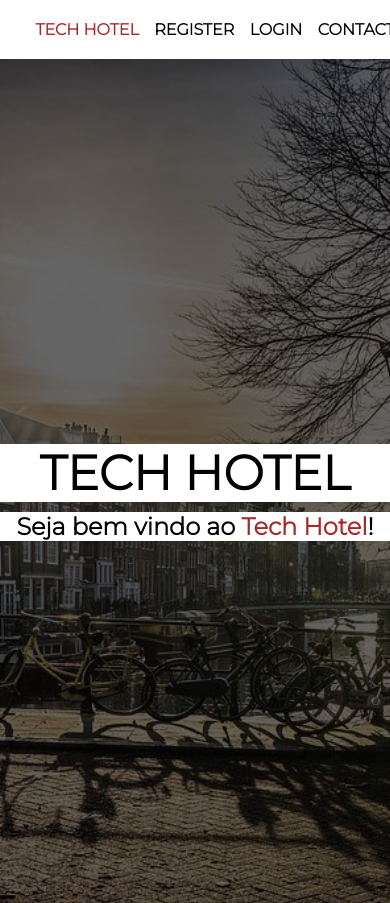
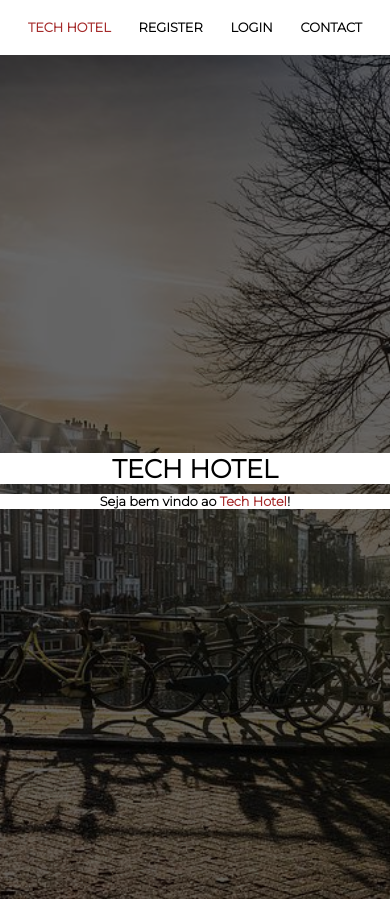
Before and after one commit to marianasaraiva/tech-hotel, a React (Create React App) app in the folder front-end/: page / in a window 390 px wide. Built offline with nearby package versions, Linux system fonts and the light colour scheme.

Commit message:
style: responsive design for component header and page home

```diff
--- a/front-end/src/components/Header/styles.js
+++ b/front-end/src/components/Header/styles.js
@@ -3,7 +3,7 @@ import styled from 'styled-components';
 export const NavBar = styled.header`
   display: flex;
   justify-content: space-evenly;
-  margin: 20px;
+  padding: 20px 0px;
   text-transform: uppercase;
   font-weight: 600;
   width: 100%;
@@ -25,4 +25,8 @@ export const NavBar = styled.header`
   a:nth-child(1):hover {
     color: orange;
   }
+
+  @media screen and (max-width: 400px) {
+    font-size: 0.8em;
+  }
 `;
--- a/front-end/src/pages/Home/styles.js
+++ b/front-end/src/pages/Home/styles.js
@@ -49,4 +49,12 @@ export const ContainerMain = styled.main`
   span {
     color: brown;
   }
+
+  @media screen and (max-width: 800px) {
+    font-size: 0.9em;
+  }
+
+  @media screen and (max-width: 400px) {
+    font-size: 0.8em;
+  }
 `;
```
